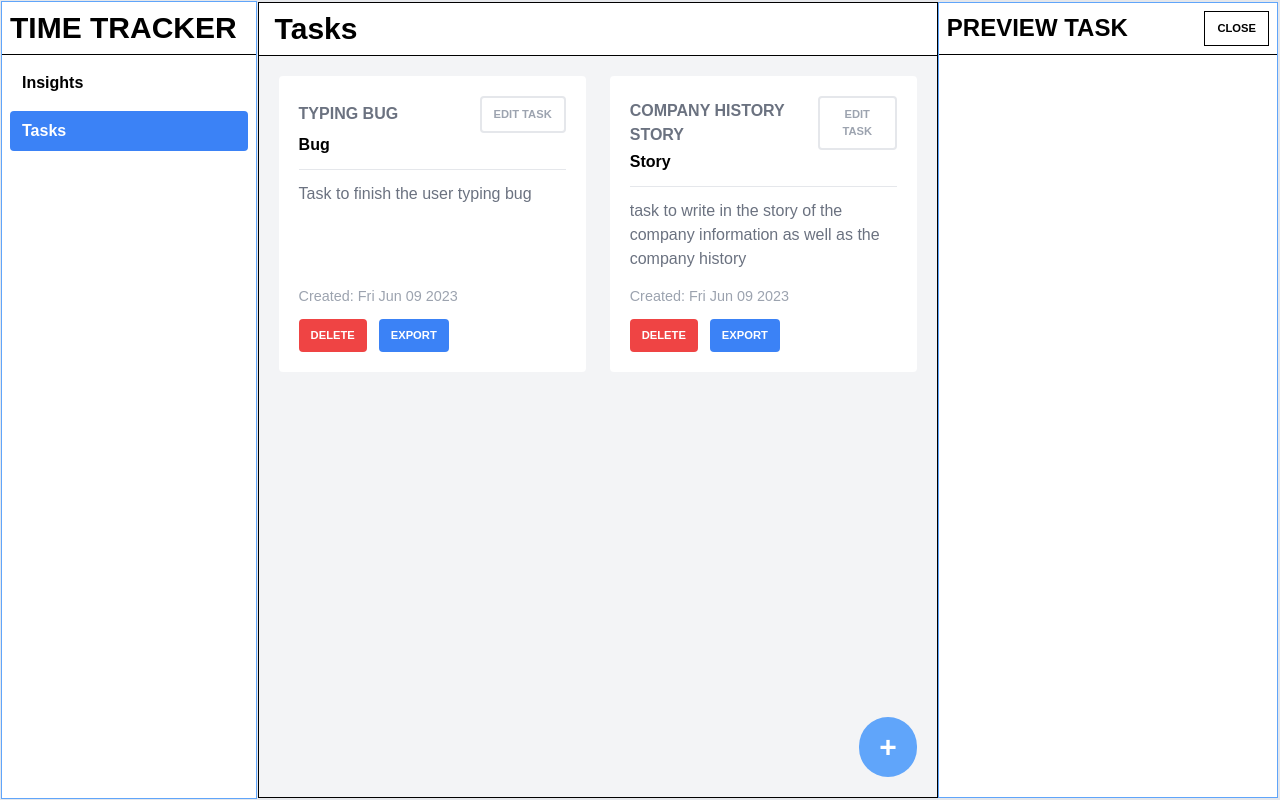
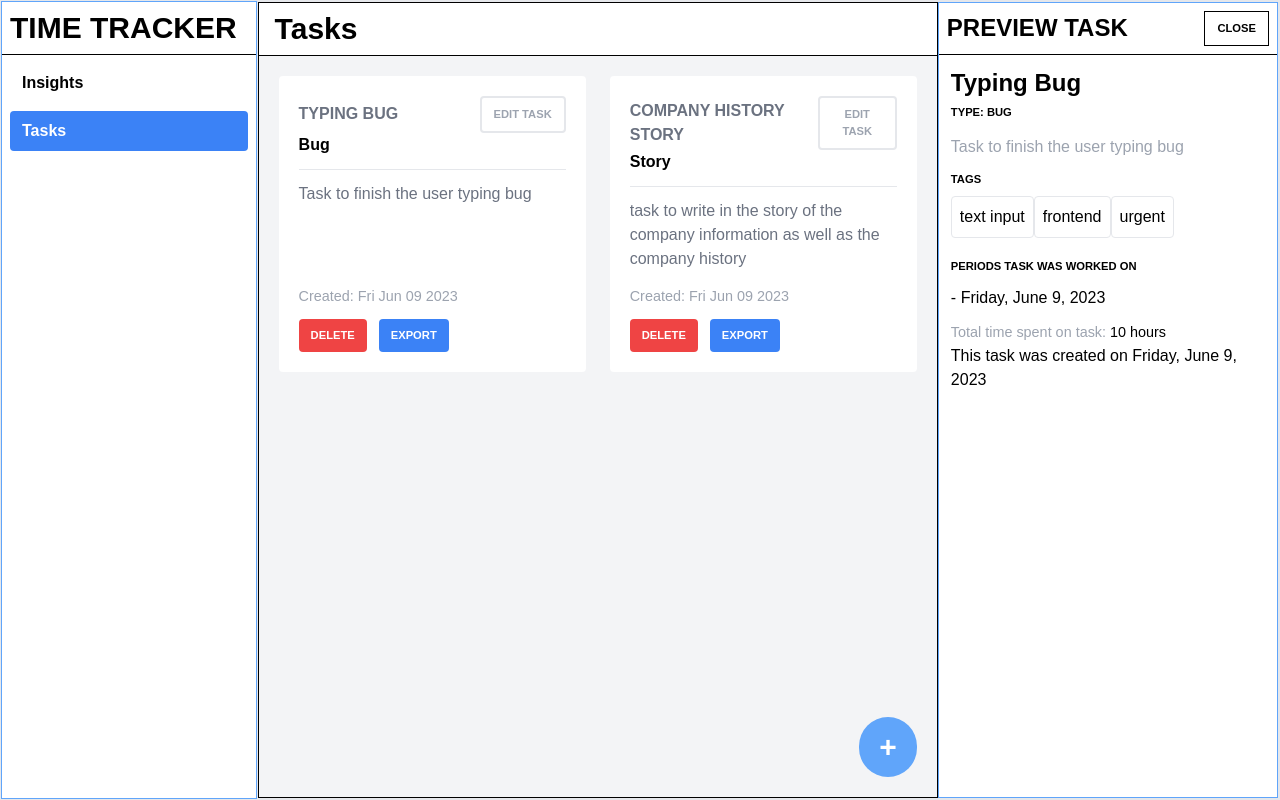
Before and after one commit to DanielBello7/time-tracker, a Next.js app: page /tasks in a window 1280 px wide. Both pictures are taken after a click on the element "Bug". Built offline with nearby package versions, Linux system fonts and the light colour scheme.

Commit message:
clearing preview panel

```diff
--- a/modules/create.tsx
+++ b/modules/create.tsx
@@ -38,13 +38,13 @@ export default function CreateTaskPanel() {
         return setTagsInput("");
     }
 
-    const TagsOutput = data.tags.map((item) => {
+    const TagsOutput = data.tags.map((item, idx) => {
         const HandleDelete = () => {
             return setData({ ...data, tags: data.tags.filter((tag) => tag !== item) as never });
         }
 
         return (
-            <div className="border mb-1 flex items-center justify-between bg-gray-200">
+            <div className="border mb-1 flex items-center justify-between bg-gray-200" key={idx}>
                 <p className="p-2 fs-8 capitalize">
                     {item}
                 </p>
@@ -55,7 +55,7 @@ export default function CreateTaskPanel() {
         )
     });
 
-    const PeriodOutput = data.taskPeriod.map((item: any) => {
+    const PeriodOutput = data.taskPeriod.map((item: any, idx) => {
         const HandleDelete = () => {
             return setData({
                 ...data,
@@ -64,7 +64,7 @@ export default function CreateTaskPanel() {
         }
 
         return (
-            <div className="border mb-1 flex items-center justify-between bg-gray-200">
+            <div className="border mb-1 flex items-center justify-between bg-gray-200" key={idx}>
                 <p className="p-2 fs-8 capitalize">
                     {new Date(item.date).toDateString()}
                 </p>
--- a/modules/preview.tsx
+++ b/modules/preview.tsx
@@ -1,7 +1,68 @@
+import { useTaskData } from "@/context/tasks.context";
+import { tempTasks } from "@/constants/temp";
+
 export default function PreviewTaskPanel() {
+    const { activeTask } = useTaskData();
+    const task = tempTasks.find((item) => item._id === activeTask);
+
+    if (!task) return <TaskUnavailable />
+
     return (
-        <div className="w-full border-t border-black">
+        <div className="w-full border-t border-black p-3">
+            <h1 className="text-2xl font-bold capitalize">{task.title}</h1>
+            <p className="mb-3">
+                <span className="uppercase fs-7 font-bold">type: </span>
+                <span className="font-bold fs-7 uppercase">{task.type}</span>
+            </p>
+            <p className="text-gray-400">
+                {task.body}
+            </p>
+            <div className="my-3">
+                <p className="mb-2 fs-7 uppercase font-bold">Tags</p>
+                <div className="w-full flex flex-wrap">
+                    {task.tags.map((item, idx) => {
+                        return (
+                            <p className="mx-3 mb-2 p-2 border rounded">
+                                {item}
+                            </p>
+                        )
+                    })}
+                </div>
+            </div>
+            <div className="mt-3">
+                <p className="mb-2 fs-7 uppercase font-bold">Periods task was worked on</p>
+                <div className="w-full mt-3">
+                    {task.taskPeriod.map((item, idx) => {
+                        return (
+                            <div key={idx}>
+                                - {new Date(item.date).toLocaleDateString("en-us", { dateStyle: "full" })}
+                            </div>
+                        )
+                    })}
+                </div>
+            </div>
 
+            <div className="mt-3 fs-9">
+                <span className="text-gray-400">Total time spent on task: </span>
+                <span className="text-black">
+                    {task.totalTimeSpentOnTask.amount} {task.totalTimeSpentOnTask.type}
+                </span>
+            </div>
+
+            <div className="w-full">
+                <span>This task was created on </span>
+                <span>
+                    {new Date(task.createdAt).toLocaleDateString("en-us", { dateStyle: "full" })}
+                </span>
+            </div>
         </div>
     )
 }
+
+function TaskUnavailable() {
+    return (
+        <div className="w-full">
+            <h1>Task currently unavailable</h1>
+        </div>
+    )
+}
```
